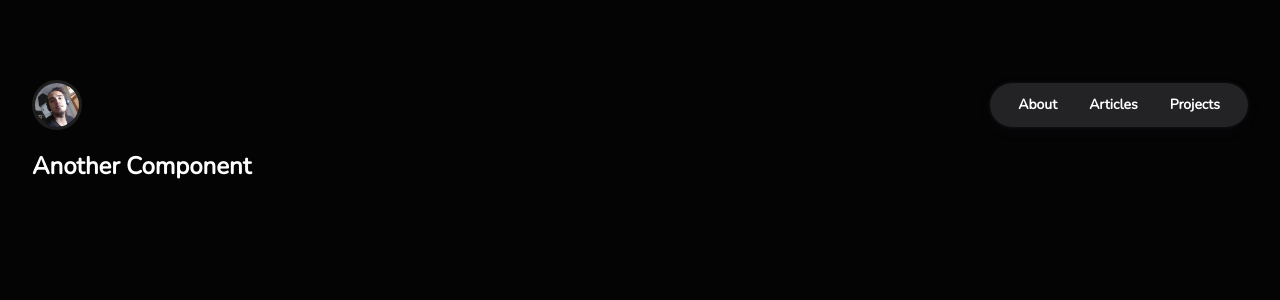
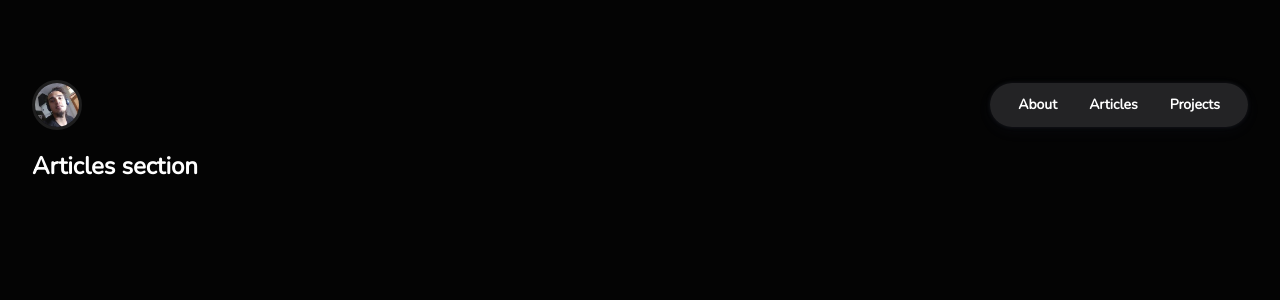
Before and after one commit to danielpizarrotadres/web-site, a React (Create React App) app: page / in a window 1280 px wide. Both pictures are taken after a click on the item "Articles". Shown: the top 300 px of the page. Built offline with nearby package versions, Linux system fonts and the light colour scheme.

Commit message:
:alembic: Add descriptions

```diff
--- a/src/App.js
+++ b/src/App.js
@@ -578,13 +578,13 @@ const App = () => {
 
     const about = () => {
         return <React.Fragment>
-            <h2>Another Component</h2>
+            <h2>Articles section</h2>
         </React.Fragment>
     }
 
     const projects = () => {
         return <React.Fragment>
-            <h1>Projects</h1>
+            <h2>Projects section</h2>
         </React.Fragment>
     }
 
```
